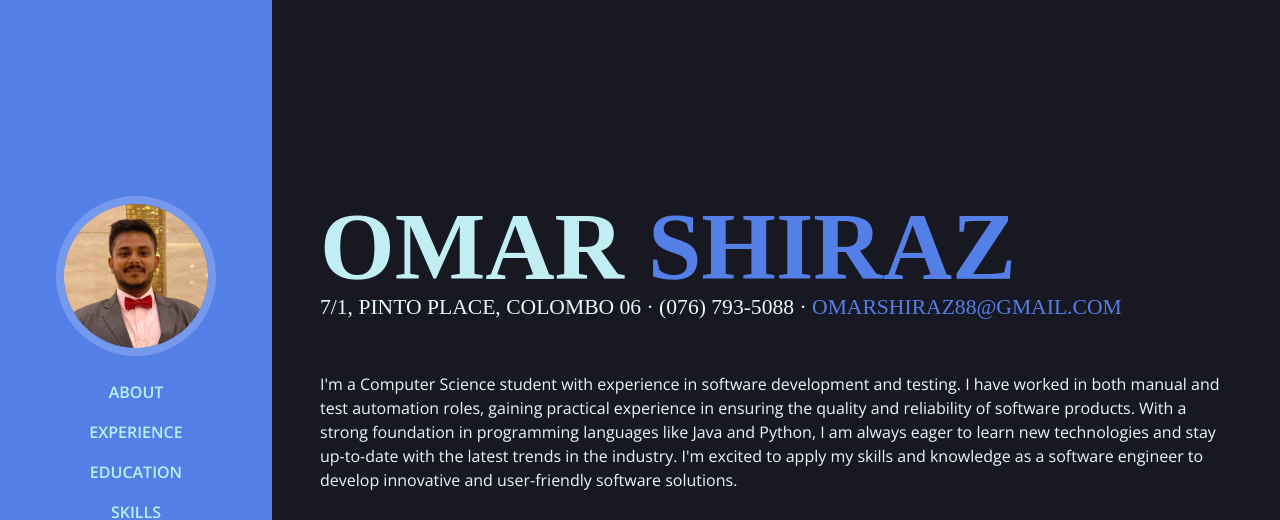
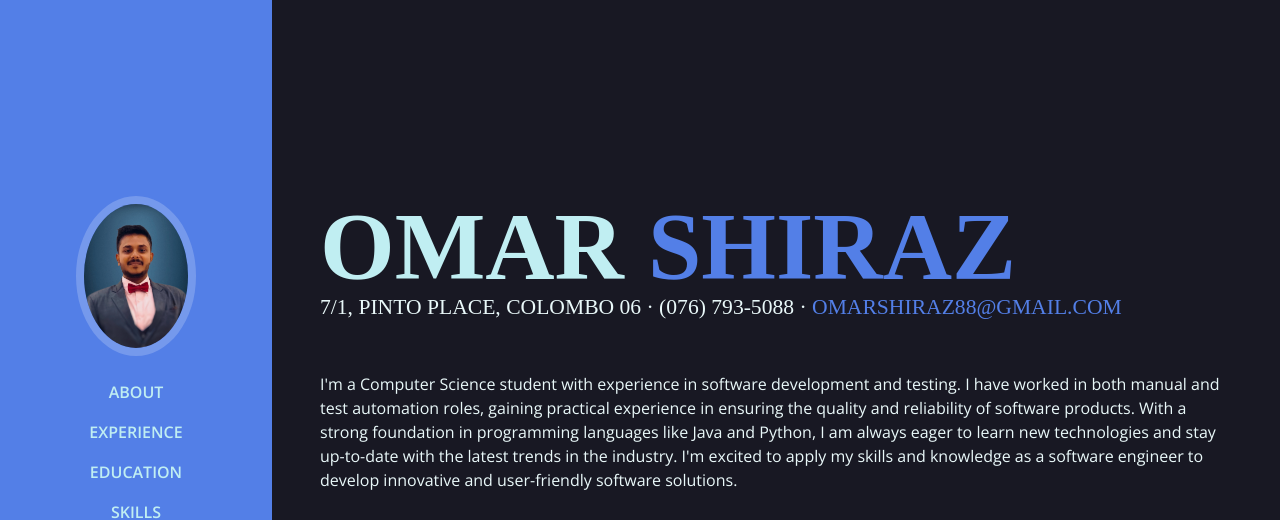
Before and after one commit to omarShiraz/omarShiraz.github.io, a plain HTML site: page index.html in a window 1280 px wide. Shown: the top 520 px of the page. Drawn offline with nearby package versions, Linux system fonts and the light colour scheme; a web font is replaced by a local one.

Commit message:
image change

```diff
--- a/index.html
+++ b/index.html
@@ -30,7 +30,7 @@
     <nav class="navbar navbar-expand-lg navbar-dark bg-primary fixed-top" id="sideNav">
       <a class="navbar-brand js-scroll-trigger" href="#page-top">
         <span class="d-none d-lg-block">
-          <img class="img-fluid img-profile rounded-circle mx-auto mb-2" src="img/pic.jpeg" alt="">
+          <img class="img-fluid img-profile rounded-circle mx-auto mb-2" src="img/pic.jpg" alt="">
         </span>
       </a>
       <button class="navbar-toggler" type="button" data-toggle="collapse" data-target="#navbarSupportedContent" aria-controls="navbarSupportedContent" aria-expanded="false" aria-label="Toggle navigation">
```
Also changed, not shown: img/pic.jpeg (deleted), img/pic.jpg (added).
